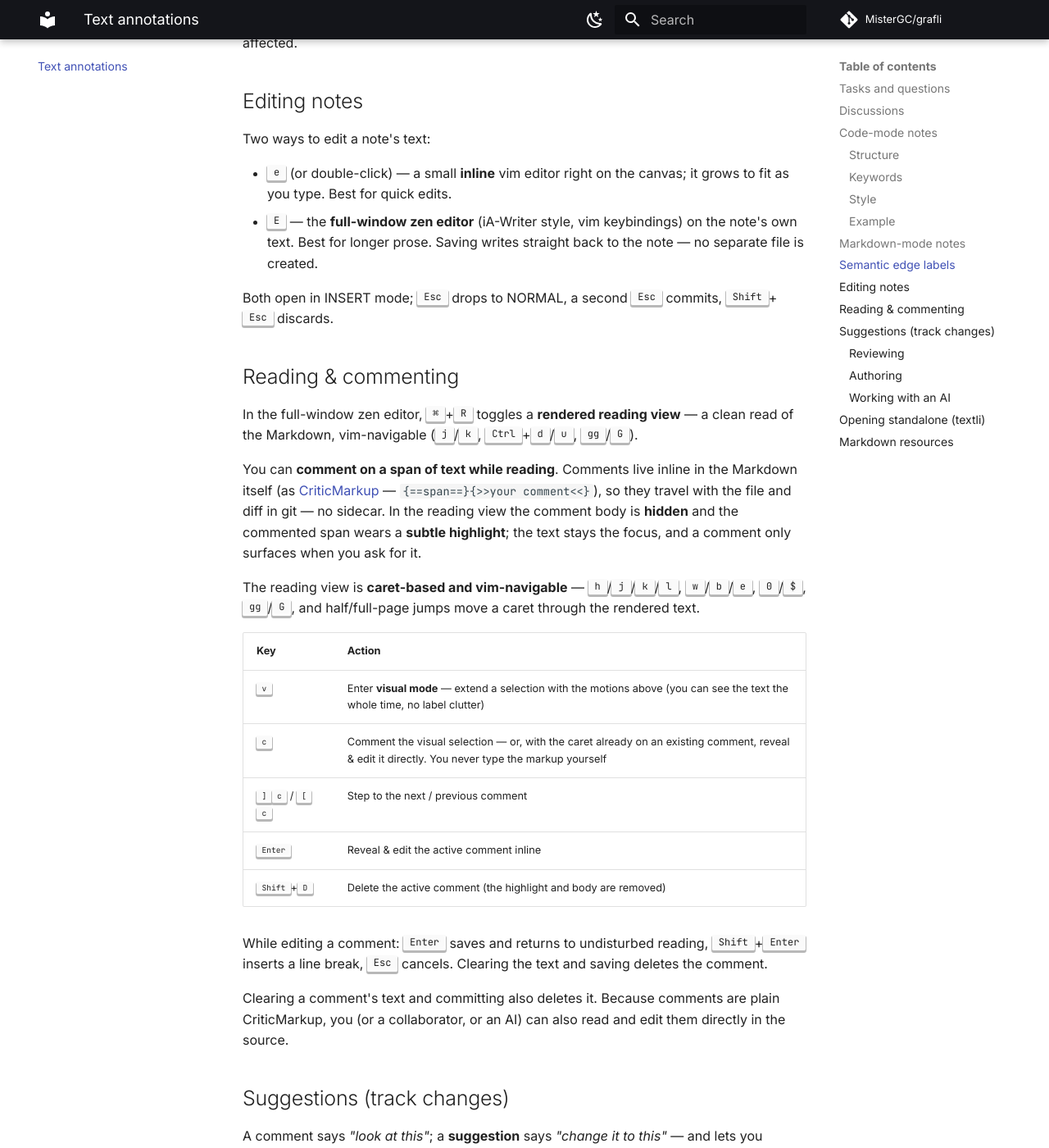
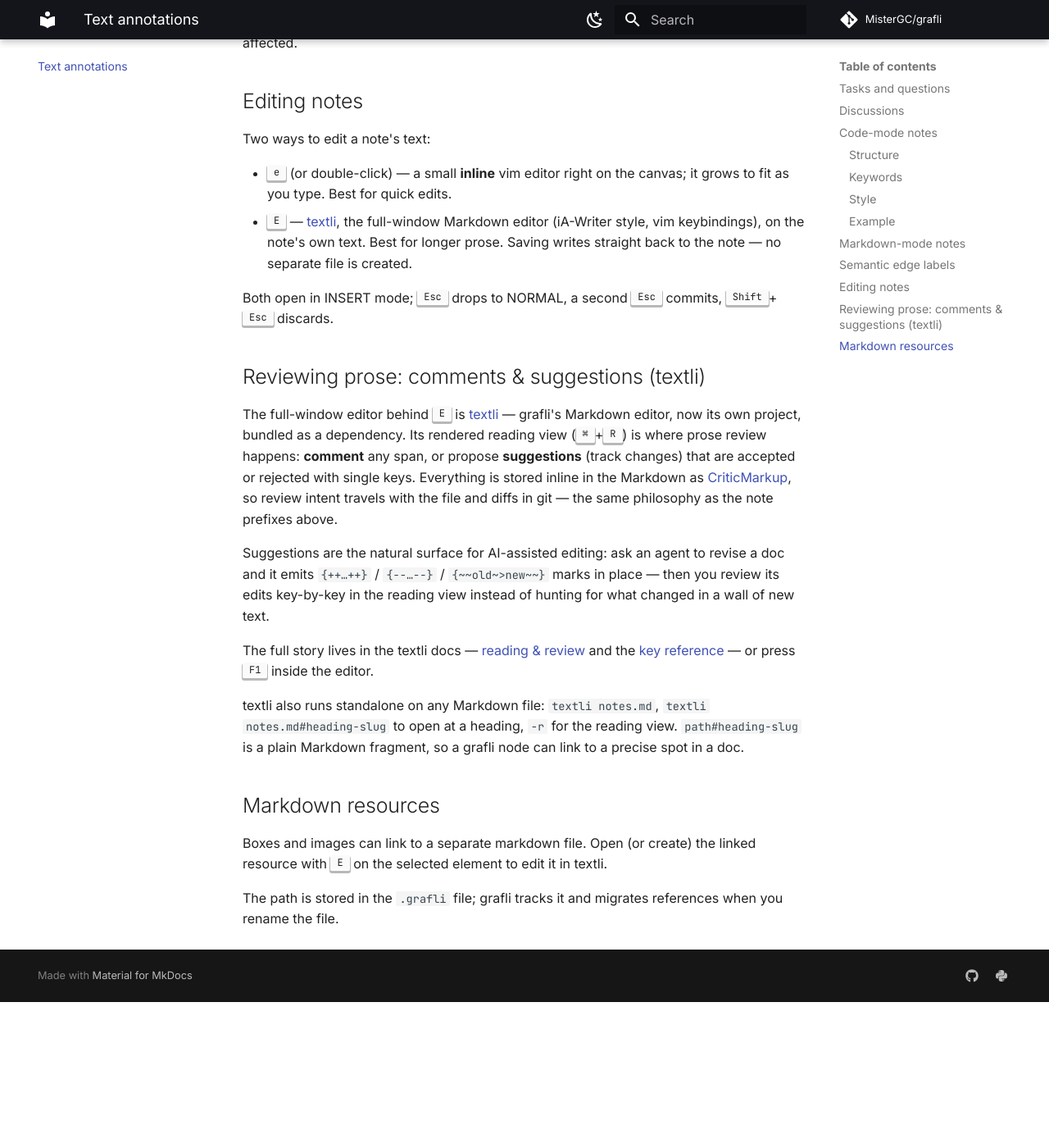
Before and after one commit to MisterGC/grafli, an MkDocs documentation site: the page built from docs/text-annotations.md, in a window 1280 px wide and 1400 px high, scrolled down 4951 px. Shown: the whole window at 82% size. Built offline with MkDocs 1.6.1 and Material for MkDocs 9.7.7, drawn with Linux system fonts in a browser that asks for light colours; comment, search, counter and statistics services are not loaded; after the commit the page ends 6173 px from its top, so only the background shows below that; some of the changed text lies outside the part shown.

Commit message:
Docs: reference textli as its own product instead of describing the editor inline

````diff
--- a/docs/keybindings.md
+++ b/docs/keybindings.md
@@ -55,7 +55,7 @@ lands on the placeholder ready to type-replace.
 | Key | Action |
 |-----|--------|
 | <kbd>e</kbd> / Double-click | Edit selected element (inline) |
-| <kbd>E</kbd> | Open the full-window zen editor — edits a **note's own text**; for a box/image, opens (or creates) its attached markdown file |
+| <kbd>E</kbd> | Open [textli](https://mistergc.github.io/textli/) (the full-window Markdown editor) — edits a **note's own text**; for a box/image, opens (or creates) its attached markdown file |
 | <kbd>W</kbd> | Set URL on selected item |
 | <kbd>Return</kbd> | Open URL in browser |
 | <kbd>Enter</kbd> | Accept edit |
@@ -68,8 +68,8 @@ lands on the placeholder ready to type-replace.
 ### Editing a note (vim)
 
 Editing a note (<kbd>e</kbd> / double-click) opens a small **vim-capable**
-editor in place — the same keybindings as the full-window zen editor,
-without leaving the canvas. It opens in INSERT mode so you can type right
+editor in place — the same keybindings as textli's full editor, without
+leaving the canvas. It opens in INSERT mode so you can type right
 away; Markdown (`md:`) notes are syntax-highlighted.
 
 | Key | Action |
@@ -79,25 +79,15 @@ away; Markdown (`md:`) notes are syntax-highlighted.
 | <kbd>Shift</kbd>+<kbd>Esc</kbd> (in NORMAL) | Discard and close |
 | Click elsewhere | Commit and close |
 
-### Reading view (zen editor)
+### The full editor (textli)
 
-<kbd>⌘</kbd>+<kbd>R</kbd> toggles a caret-based, vim-navigable **rendered
-reading view**. There you can comment on and suggest changes to the prose — see
-[Text annotations](text-annotations.md) for the full story.
-
-| Key | Action |
-|-----|--------|
-| <kbd>⌘</kbd>+<kbd>R</kbd> | Toggle the rendered reading view ↔ source editor |
-| <kbd>v</kbd> | Visual mode — extend a selection with the vim motions |
-| <kbd>c</kbd> | Comment the selection (or reveal the comment under the caret) |
-| <kbd>s</kbd> | Suggest a change — replace the selection (empty = delete), or insert at the caret |
-| <kbd>]</kbd><kbd>c</kbd> / <kbd>[</kbd><kbd>c</kbd> | Step between comments |
-| <kbd>]</kbd><kbd>s</kbd> / <kbd>[</kbd><kbd>s</kbd> | Step between suggestions |
-| <kbd>a</kbd> / <kbd>x</kbd> | Accept / reject the suggestion under the caret and advance (<kbd>Shift</kbd>+<kbd>A</kbd>/<kbd>Shift</kbd>+<kbd>X</kbd> = all) |
-| <kbd>Enter</kbd> / <kbd>Shift</kbd>+<kbd>D</kbd> | Reveal-edit / delete the active comment |
-| <kbd>g</kbd><kbd>c</kbd> | Changes overview — a jump-list of every change & comment |
-| <kbd>g</kbd><kbd>h</kbd> | Headings overview — a jump-list outline of the document |
-| <kbd>p</kbd> | Clean preview — the prose with every suggestion accepted (source untouched) |
+<kbd>E</kbd> opens [textli](https://mistergc.github.io/textli/), grafli's
+Markdown editor and its own project. Writing keys, the rendered reading view
+(<kbd>⌘</kbd>+<kbd>R</kbd>), and the comment / suggestion review workflow are
+documented in the
+[textli key reference](https://mistergc.github.io/textli/keybindings/) — or
+press <kbd>F1</kbd> inside the editor. See
+[Text annotations](text-annotations.md) for how it fits into a review flow.
 
 ## Create
 
--- a/docs/text-annotations.md
+++ b/docs/text-annotations.md
@@ -184,129 +184,45 @@ Two ways to edit a note's text:
 
 * <kbd>e</kbd> (or double-click) — a small **inline** vim editor right on
   the canvas; it grows to fit as you type. Best for quick edits.
-* <kbd>E</kbd> — the **full-window zen editor** (iA-Writer style, vim
-  keybindings) on the note's own text. Best for longer prose. Saving
-  writes straight back to the note — no separate file is created.
+* <kbd>E</kbd> — [textli](https://mistergc.github.io/textli/), the
+  full-window Markdown editor (iA-Writer style, vim keybindings), on the
+  note's own text. Best for longer prose. Saving writes straight back to
+  the note — no separate file is created.
 
 Both open in INSERT mode; <kbd>Esc</kbd> drops to NORMAL, a second
 <kbd>Esc</kbd> commits, <kbd>Shift</kbd>+<kbd>Esc</kbd> discards.
 
-## Reading & commenting
+## Reviewing prose: comments & suggestions (textli)
 
-In the full-window zen editor, <kbd>⌘</kbd>+<kbd>R</kbd> toggles a **rendered
-reading view** — a clean read of the Markdown, vim-navigable
-(<kbd>j</kbd>/<kbd>k</kbd>, <kbd>Ctrl</kbd>+<kbd>d</kbd>/<kbd>u</kbd>,
-<kbd>gg</kbd>/<kbd>G</kbd>).
+The full-window editor behind <kbd>E</kbd> is
+[textli](https://mistergc.github.io/textli/) — grafli's Markdown editor, now
+its own project, bundled as a dependency. Its rendered reading view
+(<kbd>⌘</kbd>+<kbd>R</kbd>) is where prose review happens: **comment** any
+span, or propose **suggestions** (track changes) that are accepted or
+rejected with single keys. Everything is stored inline in the Markdown as
+[CriticMarkup](http://criticmarkup.com/), so review intent travels with the
+file and diffs in git — the same philosophy as the note prefixes above.
 
-You can **comment on a span of text while reading**. Comments live inline in
-the Markdown itself (as [CriticMarkup](http://criticmarkup.com/) —
-`{==span==}{>>your comment<<}`), so they travel with the file and diff in git
-— no sidecar. In the reading view the comment body is **hidden** and the
-commented span wears a **subtle highlight**; the text stays the focus, and a
-comment only surfaces when you ask for it.
+Suggestions are the natural surface for AI-assisted editing: ask an agent to
+revise a doc and it emits `{++…++}` / `{--…--}` / `{~~old~>new~~}` marks in
+place — then you review its edits key-by-key in the reading view instead of
+hunting for what changed in a wall of new text.
 
-The reading view is **caret-based and vim-navigable** —
-<kbd>h</kbd>/<kbd>j</kbd>/<kbd>k</kbd>/<kbd>l</kbd>, <kbd>w</kbd>/<kbd>b</kbd>/<kbd>e</kbd>,
-<kbd>0</kbd>/<kbd>$</kbd>, <kbd>gg</kbd>/<kbd>G</kbd>, and half/full-page jumps move a
-caret through the rendered text.
+The full story lives in the textli docs —
+[reading & review](https://mistergc.github.io/textli/reading/) and the
+[key reference](https://mistergc.github.io/textli/keybindings/) — or press
+<kbd>F1</kbd> inside the editor.
 
-| Key | Action |
-|-----|--------|
-| <kbd>v</kbd> | Enter **visual mode** — extend a selection with the motions above (you can see the text the whole time, no label clutter) |
-| <kbd>c</kbd> | Comment the visual selection — or, with the caret already on an existing comment, reveal & edit it directly. You never type the markup yourself |
-| <kbd>]</kbd><kbd>c</kbd> / <kbd>[</kbd><kbd>c</kbd> | Step to the next / previous comment |
-| <kbd>Enter</kbd> | Reveal & edit the active comment inline |
-| <kbd>Shift</kbd>+<kbd>D</kbd> | Delete the active comment (the highlight and body are removed) |
-
-While editing a comment: <kbd>Enter</kbd> saves and returns to undisturbed
-reading, <kbd>Shift</kbd>+<kbd>Enter</kbd> inserts a line break, <kbd>Esc</kbd>
-cancels. Clearing the text and saving deletes the comment.
-
-Clearing a comment's text and committing also deletes it. Because comments are
-plain CriticMarkup, you (or a collaborator, or an AI) can also read and edit
-them directly in the source.
-
-## Suggestions (track changes)
-
-A comment says *"look at this"*; a **suggestion** says *"change it to this"* —
-and lets you accept or reject the change with one key. Suggestions use the rest
-of the [CriticMarkup](http://criticmarkup.com/) vocabulary, so they live inline
-in the Markdown and diff in git like comments do:
-
-| On disk | Meaning |
-|---------|---------|
-| `{++added++}` | Insert this text |
-| `{--removed--}` | Delete this text |
-| `{~~old~>new~~}` | Replace *old* with *new* |
-
-In the reading view the raw markup never shows. Instead it reads as *track
-changes* over the prose: **removed** text keeps the body ink but wears a strong
-strike line; **added** text is in a subtle **zen red** that stands out on its own
-— the same whether it's a one-word fix or a whole-paragraph rewrite.
-
-### Reviewing
-
-Step onto a change and take it or leave it — accepting or rejecting rewrites the
-source (a single <kbd>⌘</kbd>+<kbd>Z</kbd> undo step) and animates the swap: what
-leaves fades out, what stays settles into the prose.
-
-| Key | Action |
-|-----|--------|
-| <kbd>]</kbd><kbd>s</kbd> / <kbd>[</kbd><kbd>s</kbd> | Step to the next / previous suggestion |
-| <kbd>a</kbd> | **Accept** the suggestion under the caret and **advance** to the next (view scrolls to it) |
-| <kbd>x</kbd> | **Reject** it and advance |
-| <kbd>Shift</kbd>+<kbd>A</kbd> / <kbd>Shift</kbd>+<kbd>X</kbd> | Accept / reject **all** at once |
-| <kbd>g</kbd><kbd>c</kbd> | **Overview** — a jump-list of every change & comment; <kbd>j</kbd>/<kbd>k</kbd> moves, <kbd>Enter</kbd> or a digit jumps, <kbd>Esc</kbd> closes (<kbd>g</kbd><kbd>h</kbd> is the same jump-list over the document's **headings**) |
-| <kbd>p</kbd> | **Preview** — toggle a clean read of the prose with every suggestion accepted (no markup); the source is untouched |
-
-### Authoring
-
-You propose a change the same way you comment one — mark the text and let the
-editor write the markup:
-
-| Gesture | Proposes |
-|---------|----------|
-| Select a span, <kbd>s</kbd>, type the replacement | A **substitution** (`{~~old~>new~~}`) |
-| Select a span, <kbd>s</kbd>, leave it empty | A **deletion** (`{--old--}`) |
-| <kbd>s</kbd> with **no** selection, type text | An **insertion** at the caret (`{++text++}`) |
-
-<kbd>Enter</kbd> commits, <kbd>Esc</kbd> abandons. (Authoring is disabled while
-the clean preview is showing.)
-
-### Working with an AI
-
-Suggestions are the natural surface for AI-assisted editing. Ask an agent to
-revise a doc and it can emit `{++…++}` / `{--…--}` / `{~~old~>new~~}` marks
-**in place** — then you review its edits in the reading view with <kbd>a</kbd> /
-<kbd>x</kbd> instead of hunting for what changed in a wall of new text. The marks
-are a stable on-disk contract, so the round-trip is just the file plus git.
-
-## Opening standalone (`textli`)
-
-The same zen editor runs on any Markdown file outside the diagram app:
-
-```
-textli notes.md
-```
-
-It autosaves while you edit (creating the file on first save if needed), so you
-lean on git/SCM for deliberate states rather than a manual save.
-
-Open at a **location** and in a **mode**:
-
-| Form | Effect |
-|------|--------|
-| `textli notes.md#design-decisions` | Scroll to the heading whose slug is `design-decisions` |
-| `textli notes.md -r` / `--read` | Open straight into the rendered reading view (default is the editable write view) |
-
-`path#heading-slug` is a plain Markdown fragment, so a grafli node can link to a
-precise spot in a doc.
+textli also runs standalone on any Markdown file: `textli notes.md`,
+`textli notes.md#heading-slug` to open at a heading, `-r` for the reading
+view. `path#heading-slug` is a plain Markdown fragment, so a grafli node can
+link to a precise spot in a doc.
 
 ## Markdown resources
 
 Boxes and images can link to a separate markdown file. Open (or create)
 the linked resource with <kbd>E</kbd> on the selected element to edit it
-in the full-window zen editor.
+in textli.
 
 The path is stored in the `.grafli` file; grafli tracks it and migrates
 references when you rename the file.
````
Also changed, not shown: README.md (+3 -2 lines), docs/index.md (+1 -1 lines).
